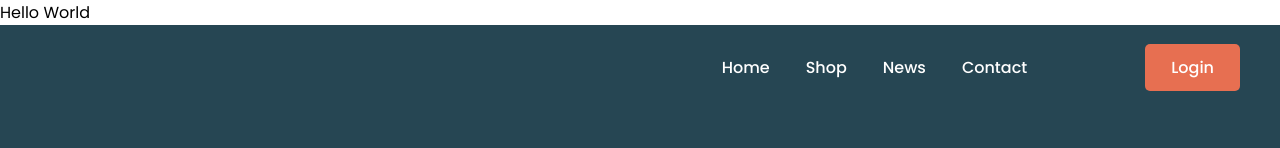
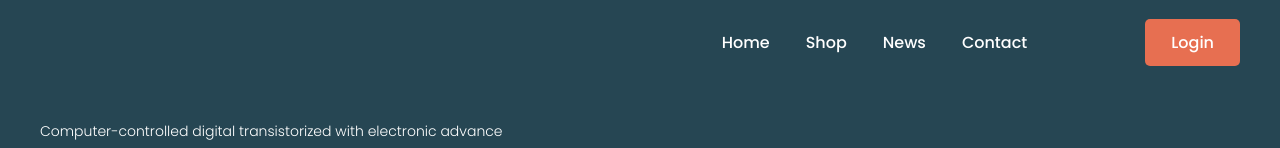
Before and after one commit to mahfuzahemdzisan/Biker-Zone, a plain HTML site: page index.html in a window 1280 px wide. Shown: the top 148 px of the page. Drawn offline with Linux system fonts and the light colour scheme.

Commit message:
Remove Test Junk line

```diff
--- a/index.html
+++ b/index.html
@@ -13,10 +13,6 @@
 </head>
 <body>
     <!-- Header Section Start Here  -->
-
-    <div class="test">
-        Hello World
-    </div>
 
     <div class="header">
         <div class="container navbar-container">
```
